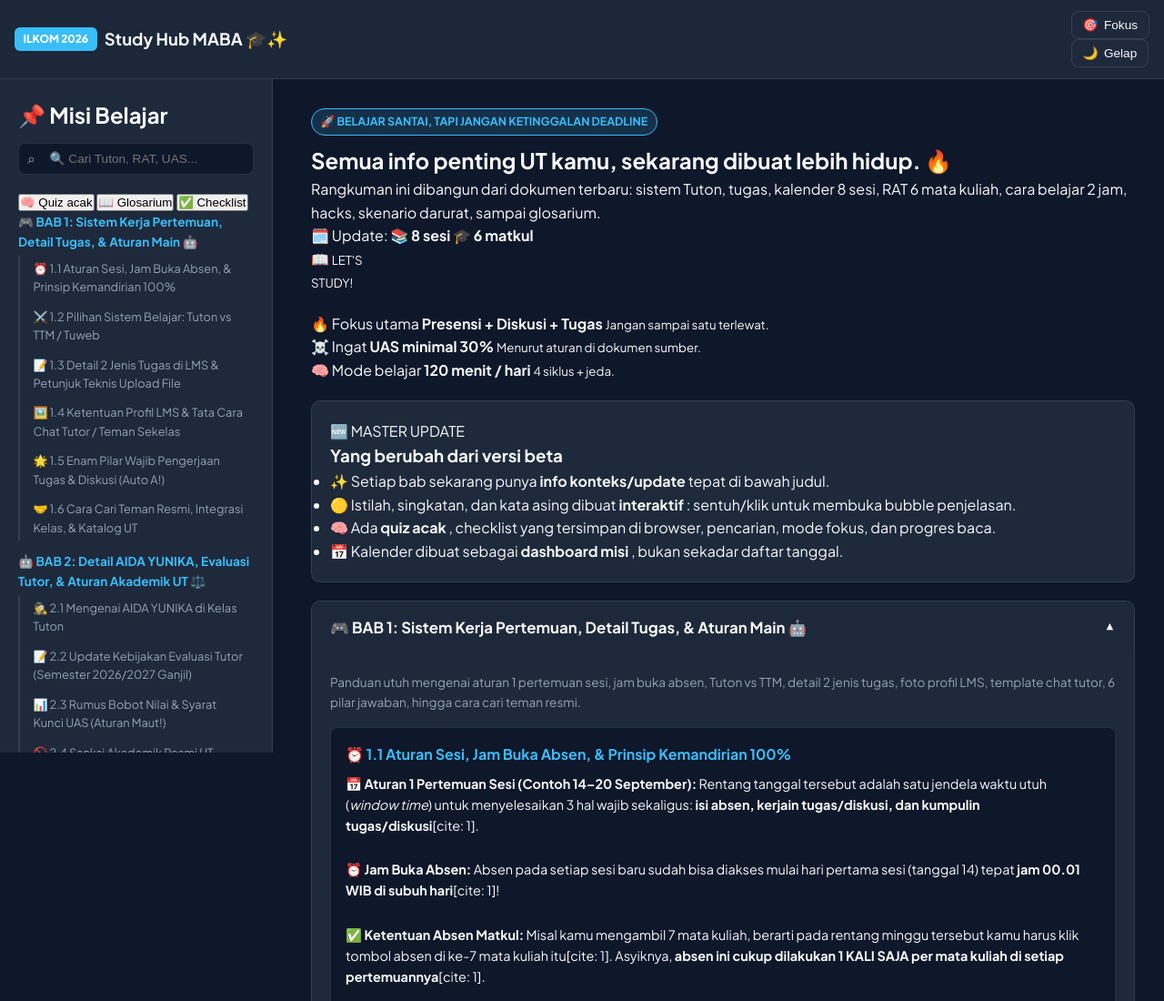
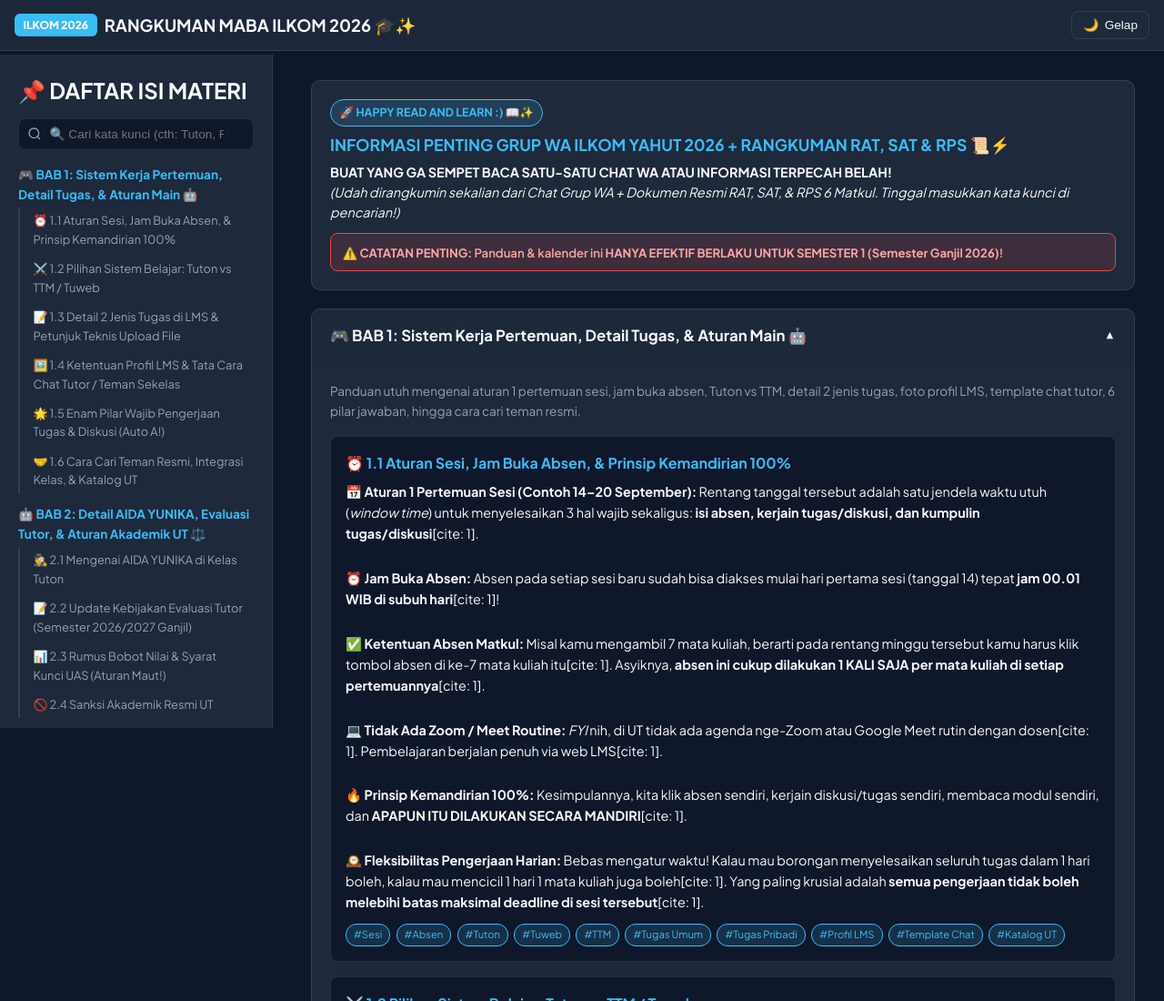
Before and after one commit to whoisbagaskr/rangkuman_informasi_penting_ilkom2026, a plain HTML site: page index.html in a window 1280 px wide. Shown: the top 1100 px of the page at 91% size. Drawn offline with Linux system fonts and the light colour scheme.

Commit message:
Update index.html

```diff
--- a/index.html
+++ b/index.html
@@ -1,263 +1,89 @@
 <!DOCTYPE html>
-<html data-theme="dark" lang="id">
- <head>
-  <meta charset="utf-8"/>
-  <meta content="width=device-width, initial-scale=1.0" name="viewport"/>
-  <meta content="Rangkuman interaktif MABA Ilmu Komunikasi UT &mdash; Tuton, kalender, RAT, glosarium, dan sistem belajar." name="description"/>
-  <title>
-   ILKOM MABA 2026 &mdash; Study Hub 🎓
-  </title>
-  <link href="https://fonts.googleapis.com" rel="preconnect"/>
-  <link crossorigin="" href="https://fonts.gstatic.com" rel="preconnect"/>
-  <link href="https://fonts.googleapis.com/css2?family=Plus+Jakarta+Sans:wght@400;500;600;700;800&amp;display=swap" rel="stylesheet"/>
-  <link href="style.css" rel="stylesheet"/>
- </head>
- <body>
+<html lang="id" data-theme="dark">
+<head>
+  <meta charset="UTF-8">
+  <meta name="viewport" content="width=device-width, initial-scale=1.0">
+  <title>RANGKUMAN KHUSUS MABA ILMU KOMUNIKASI 2026 (SEMESTER 1)</title>
+  <link rel="preconnect" href="https://fonts.googleapis.com">
+  <link rel="preconnect" href="https://fonts.gstatic.com" crossorigin>
+  <link href="https://fonts.googleapis.com/css2?family=Plus+Jakarta+Sans:wght@400;500;600;700;800&display=swap" rel="stylesheet">
+  <link rel="stylesheet" href="style.css">
+</head>
+<body>
+
+  <!-- Reading Progress Bar -->
   <div id="reading-progress-container">
-   <div id="reading-progress-bar">
-   </div>
+    <div id="reading-progress-bar"></div>
   </div>
+
+  <!-- Header Navbar -->
   <header class="app-header">
-   <div class="header-container">
-    <button aria-label="Buka menu" class="btn-icon" id="sidebar-toggle">
-     ☰
-     <span>
-      Menu 📚
-     </span>
-    </button>
-    <div class="brand">
-     <span class="brand-badge">
-      ILKOM 2026
-     </span>
-     <h1>
-      Study Hub MABA 🎓✨
-     </h1>
+    <div class="header-container">
+      <button id="sidebar-toggle" class="btn-icon" aria-label="Buka Menu">
+        <svg xmlns="http://www.w3.org/2000/svg" width="22" height="22" viewBox="0 0 24 24" fill="none" stroke="currentColor" stroke-width="2"><line x1="3" y1="12" x2="21" y2="12"></line><line x1="3" y1="6" x2="21" y2="6"></line><line x1="3" y1="18" x2="21" y2="18"></line></svg>
+        <span>Menu 📚</span>
+      </button>
+
+      <div class="brand">
+        <span class="brand-badge">ILKOM 2026</span>
+        <h1>RANGKUMAN MABA ILKOM 2026 🎓✨</h1>
+      </div>
+
+      <button id="theme-toggle" class="btn-theme">
+        <span class="theme-icon">🌙</span>
+        <span class="theme-text">Gelap</span>
+      </button>
     </div>
-    <div class="header-actions">
-     <button class="btn-icon" id="focus-toggle">
-      🎯
-      <span>
-       Fokus
-      </span>
-     </button>
-     <button class="btn-theme" id="theme-toggle">
-      <span class="theme-icon">
-       🌙
-      </span>
-      <span class="theme-text">
-       Gelap
-      </span>
-     </button>
-    </div>
-   </div>
   </header>
+
+  <!-- Layout Utama (2 Kolom Layout) -->
   <div class="app-layout">
-   <aside class="sidebar" id="sidebar">
-    <div class="sidebar-title-row">
-     <h2>
-      📌 Misi Belajar
-     </h2>
-     <button class="btn-close-sidebar" id="sidebar-close">
-      &times;
-     </button>
-    </div>
-    <div class="search-box">
-     <span class="search-icon">
-      &telrec;
-     </span>
-     <input autocomplete="off" id="search-input" placeholder="🔍 Cari Tuton, RAT, UAS..."/>
-     <button class="btn-clear" id="search-clear">
-      &times;
-     </button>
-    </div>
-    <div class="quick-panel">
-     <button data-action="quiz">
-      🧠 Quiz acak
-     </button>
-     <button data-action="glossary">
-      📖 Glosarium
-     </button>
-     <button data-action="checklist">
-      ✅ Checklist
-     </button>
-    </div>
-    <nav class="toc-container" id="toc-container">
-    </nav>
-   </aside>
-   <div class="sidebar-overlay" id="sidebar-overlay">
-   </div>
-   <main class="main-content">
-    <section class="hero-card">
-     <div>
-      <span class="slogan-badge">
-       🚀 BELAJAR SANTAI, TAPI JANGAN KETINGGALAN DEADLINE
-      </span>
-      <h2>
-       Semua info penting UT kamu, sekarang dibuat lebih hidup. 🔥
-      </h2>
-      <p>
-       Rangkuman ini dibangun dari dokumen terbaru: sistem Tuton, tugas, kalender 8 sesi, RAT 6 mata kuliah, cara belajar 2 jam, hacks, skenario darurat, sampai glosarium.
-      </p>
-      <div class="hero-meta">
-       <span>
-        🗓️ Update:
-        <b id="last-update">
-        </b>
-       </span>
-       <span>
-        📚
-        <b>
-         8 sesi
-        </b>
-       </span>
-       <span>
-        🎓
-        <b>
-         6 matkul
-        </b>
-       </span>
+
+    <!-- Sidebar Drawer (Search & TOC) -->
+    <aside class="sidebar" id="sidebar">
+      <div class="sidebar-header">
+        <div class="sidebar-title-row">
+          <h2>📌 DAFTAR ISI MATERI</h2>
+          <button id="sidebar-close" class="btn-close-sidebar">&times;</button>
+        </div>
+        <div class="search-box">
+          <svg class="search-icon" xmlns="http://www.w3.org/2000/svg" width="16" height="16" viewBox="0 0 24 24" fill="none" stroke="currentColor" stroke-width="2"><circle cx="11" cy="11" r="8"></circle><line x1="21" y1="21" x2="16.65" y2="16.65"></line></svg>
+          <input type="text" id="search-input" placeholder="🔍 Cari kata kunci (cth: Tuton, RAT, Sanksi)..." autocomplete="off">
+          <button id="search-clear" class="btn-clear">&times;</button>
+        </div>
       </div>
-     </div>
-     <div class="hero-orb">
-      📖
-      <small>
-       LET'S
-       <br/>
-       STUDY!
-      </small>
-     </div>
-    </section>
-    <section class="dashboard-grid">
-     <div class="dash-card">
-      <span>
-       🔥 Fokus utama
-      </span>
-      <b>
-       Presensi + Diskusi + Tugas
-      </b>
-      <small>
-       Jangan sampai satu terlewat.
-      </small>
-     </div>
-     <div class="dash-card">
-      <span>
-       ☠️ Ingat
-      </span>
-      <b>
-       UAS minimal 30%
-      </b>
-      <small>
-       Menurut aturan di dokumen sumber.
-      </small>
-     </div>
-     <div class="dash-card">
-      <span>
-       🧠 Mode belajar
-      </span>
-      <b>
-       120 menit / hari
-      </b>
-      <small>
-       4 siklus + jeda.
-      </small>
-     </div>
-    </section>
-    <section class="welcome-card">
-     <div class="update-pill">
-      🆕 MASTER UPDATE
-     </div>
-     <h3>
-      Yang berubah dari versi beta
-     </h3>
-     <ul class="upgrade-list">
-      <li>
-       ✨ Setiap bab sekarang punya
-       <b>
-        info konteks/update
-       </b>
-       tepat di bawah judul.
-      </li>
-      <li>
-       🟡 Istilah, singkatan, dan kata asing dibuat
-       <b>
-        interaktif
-       </b>
-       : sentuh/klik untuk membuka bubble penjelasan.
-      </li>
-      <li>
-       🧠 Ada
-       <b>
-        quiz acak
-       </b>
-       , checklist yang tersimpan di browser, pencarian, mode fokus, dan progres baca.
-      </li>
-      <li>
-       📅 Kalender dibuat sebagai
-       <b>
-        dashboard misi
-       </b>
-       , bukan sekadar daftar tanggal.
-      </li>
-     </ul>
-    </section>
-    <section class="accordion-wrapper" id="accordion-container">
-    </section>
-   </main>
+
+      <nav class="toc-container" id="toc-container">
+        <!-- Render otomatis via app.js -->
+      </nav>
+    </aside>
+
+    <!-- Overlay Mobile Navigation -->
+    <div class="sidebar-overlay" id="sidebar-overlay"></div>
+
+    <!-- Content Area (Kanan) -->
+    <main class="main-content">
+      <div class="welcome-card">
+        <div class="slogan-badge">🚀 HAPPY READ AND LEARN :) 📖✨</div>
+        <h2>INFORMASI PENTING GRUP WA ILKOM YAHUT 2026 + RANGKUMAN RAT, SAT & RPS 📜⚡</h2>
+        <p class="welcome-desc">
+          <b>BUAT YANG GA SEMPET BACA SATU-SATU CHAT WA ATAU INFORMASI TERPECAH BELAH!</b><br>
+          <i>(Udah dirangkumin sekalian dari Chat Grup WA + Dokumen Resmi RAT, SAT, & RPS 6 Matkul. Tinggal masukkan kata kunci di pencarian!)</i>
+        </p>
+        <div class="notice-alert">
+          ⚠️ <b>CATATAN PENTING:</b> Panduan & kalender ini <b>HANYA EFEKTIF BERLAKU UNTUK SEMESTER 1 (Semester Ganjil 2026)</b>!
+        </div>
+      </div>
+
+      <!-- Container Tempat Materi Pembelajaran -->
+      <section class="accordion-wrapper" id="accordion-container">
+        <!-- Content di-render dari content.js -->
+      </section>
+    </main>
+
   </div>
-  <div aria-live="polite" class="term-popover" id="term-popover" role="dialog">
-   <button id="term-close">
-    &times;
-   </button>
-   <div class="term-label">
-    ISTILAH
-   </div>
-   <h4 id="term-title">
-   </h4>
-   <strong id="term-expansion">
-   </strong>
-   <p id="term-definition">
-   </p>
-  </div>
-  <div class="modal" id="quiz-modal">
-   <div class="modal-card">
-    <button class="modal-close" data-close="quiz-modal">
-     &times;
-    </button>
-    <span class="slogan-badge">
-     🧠 QUICK QUIZ
-    </span>
-    <h3 id="quiz-question">
-    </h3>
-    <div id="quiz-options">
-    </div>
-    <p id="quiz-feedback">
-    </p>
-    <button class="primary-btn" id="quiz-next">
-     Soal berikutnya &rarr;
-    </button>
-   </div>
-  </div>
-  <div class="modal" id="checklist-modal">
-   <div class="modal-card">
-    <button class="modal-close" data-close="checklist-modal">
-     &times;
-    </button>
-    <span class="slogan-badge">
-     ✅ WEEKLY CHECKLIST
-    </span>
-    <h3>
-     Checklist yang bisa kamu centang
-    </h3>
-    <div id="checklist">
-    </div>
-    <button class="secondary-btn" id="reset-checklist">
-     Reset checklist
-    </button>
-   </div>
-  </div>
-  <script src="content.js">
-  </script>
-  <script src="app.js">
-  </script>
- </body>
+
+  <script src="content.js"></script>
+  <script src="app.js"></script>
+</body>
 </html>
```
